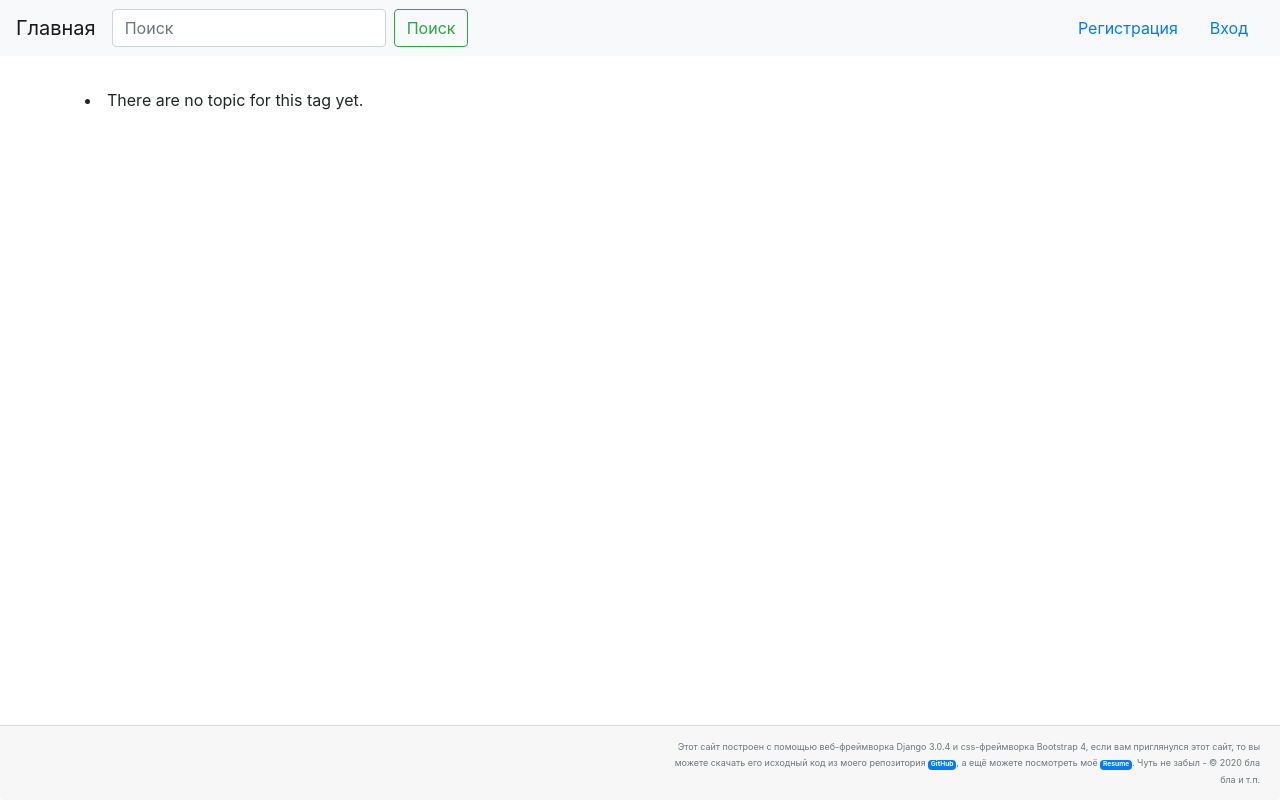
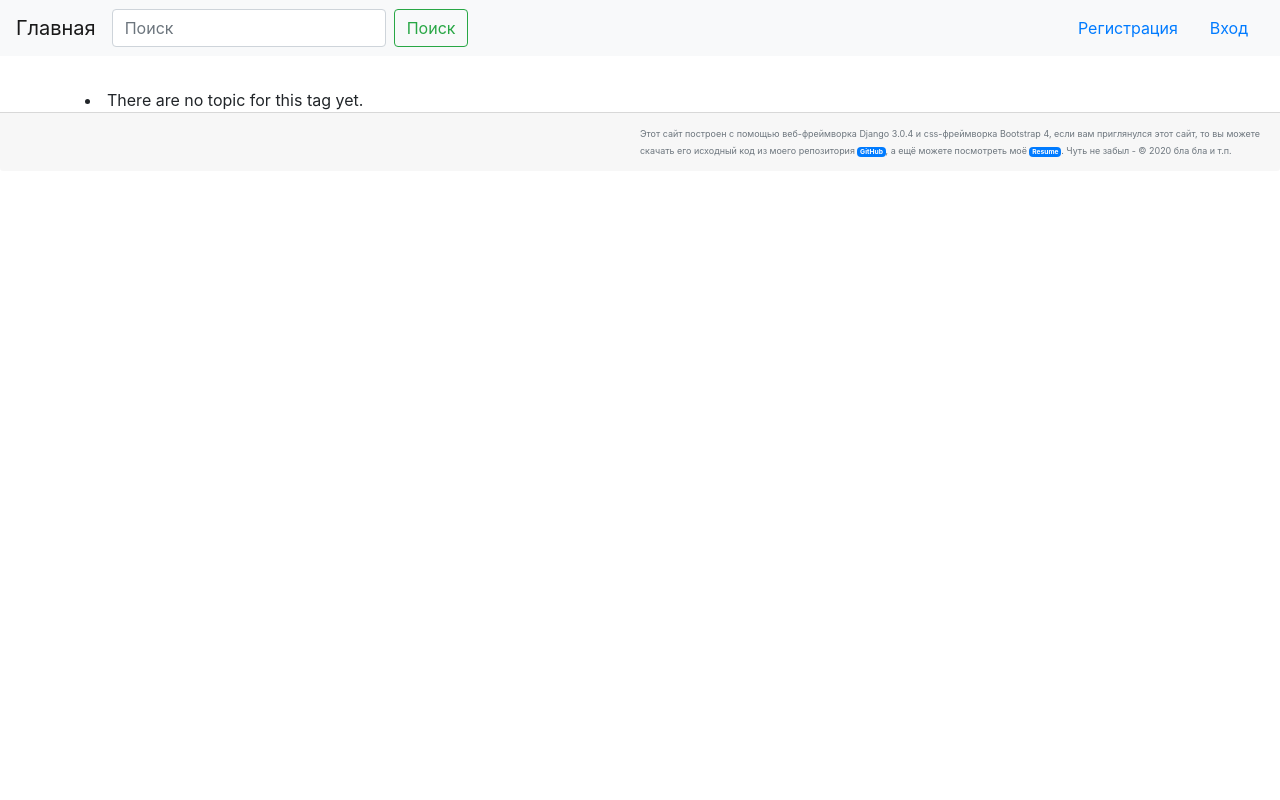
Before and after one commit to DmitKos/dkos.site, a Django app: template blog/templates/blog/tag.html in a window 1280 px wide. Run offline with Django 3.2, Linux system fonts and the light colour scheme; the template is opened without the code that fills it, so the values that code supplies are empty; some libraries are stand-ins or nearby versions.

Commit message:
a few changes in design

```diff
--- a/blog/templates/blog/base.html
+++ b/blog/templates/blog/base.html
@@ -23,7 +23,7 @@
 
 </head>
 
-<body class="body">
+<body>
 	<nav class="navbar navbar-expand-lg navbar-light bg-light">
 		<a class="navbar-brand" href="{% url 'blog:index' %}">Главная</a>
 		<button class="navbar-toggler" type="button" data-toggle="collapse" data-target="#navbarNav"
@@ -65,6 +65,8 @@
 	<div class="card-footer card-footer-fixed">
 		{% block footer %}
 		<div class="card-footer-fixed-text">
+		</div>
+		<div class="card-footer-fixed-text">
 			<small class="text-muted">Этот сайт построен с помощью веб-фреймворка Django 3.0.4
 				 и css-фреймворка Bootstrap 4, если вам приглянулся этот сайт, то вы можете
 				  скачать его исходный код из моего репозитория <a href="https://github.com/DmitKos/" class="badge badge-primary">GitHub</a>,
--- a/static/css/styles.css
+++ b/static/css/styles.css
@@ -41,9 +41,9 @@
 
 .card-footer-fixed {
     position: absolute;
-    bottom: 0px;
     left: 0px;
     right: 0px;
+    display: flex;
 }
 
 .html {
@@ -56,7 +56,8 @@
 }
 
 .card-footer-fixed-text {
-    text-align: right;
+    text-align: justify;
     font-size: 0.7rem;
-    padding-left: 40rem;
+    flex: 1 1 auto;
+    max-width: 50%;
 }
```
